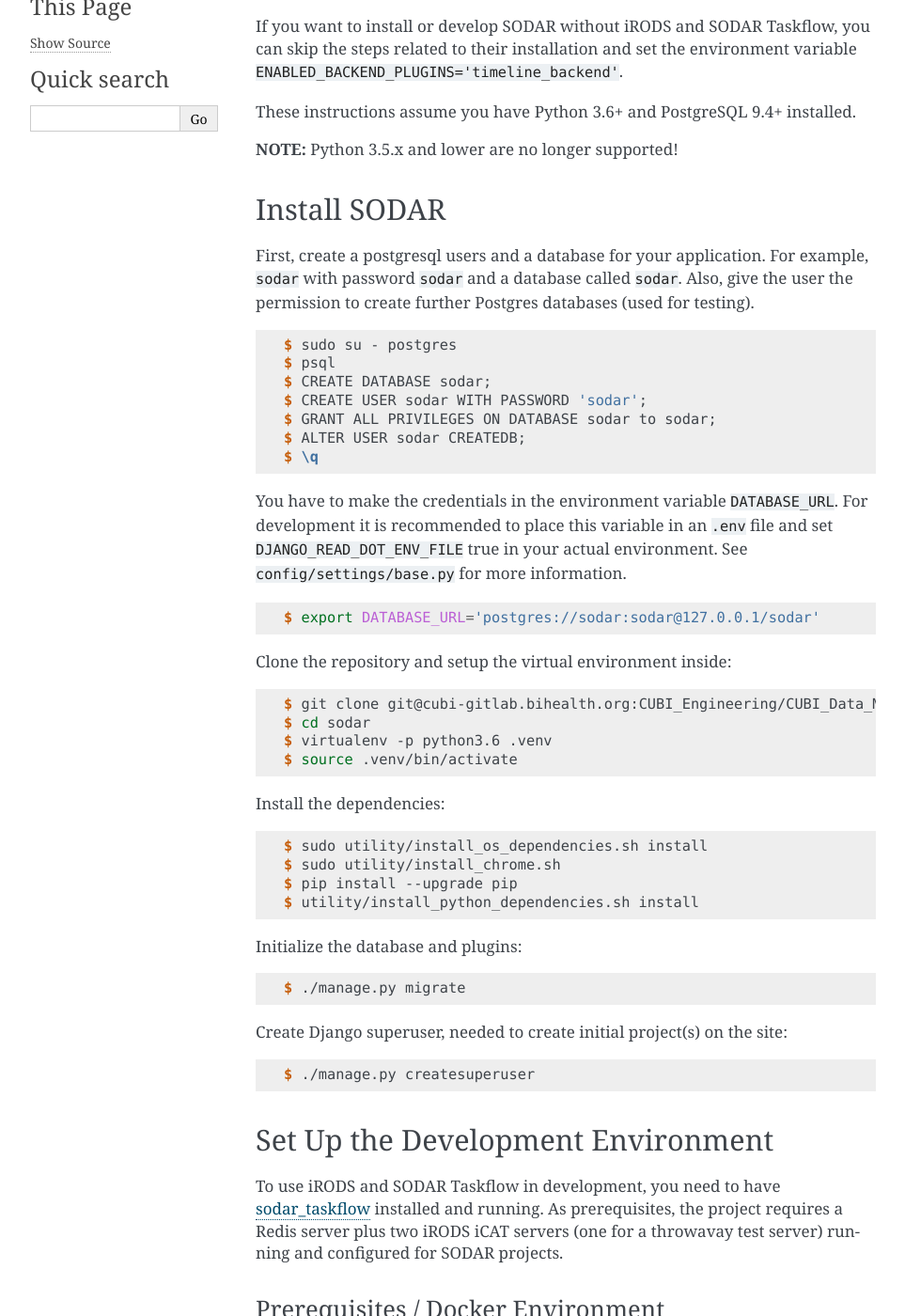
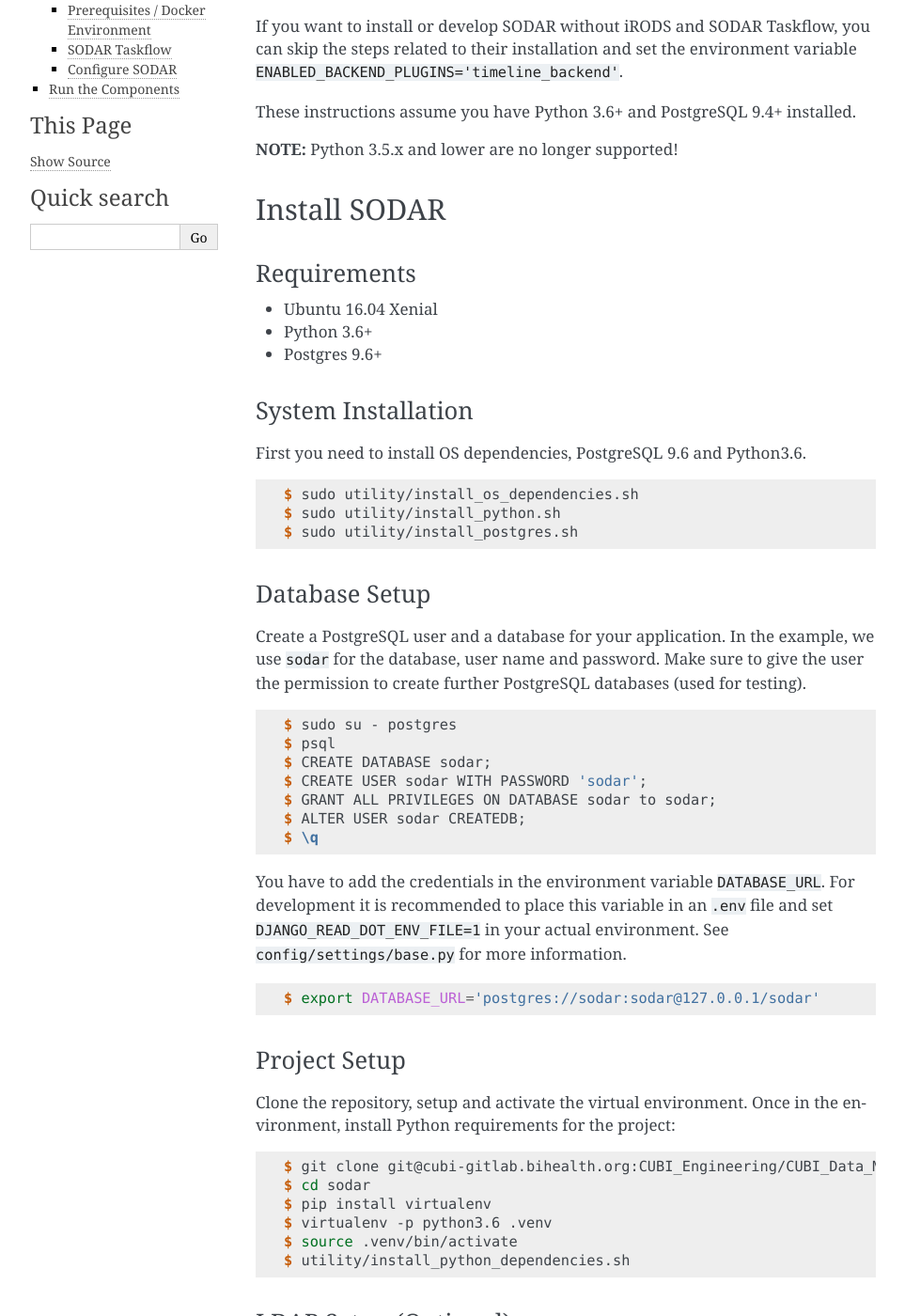
Before and after one commit to bihealth/sodar-server, a Sphinx documentation site: the page built from docs_dev/source/install.rst, in a window 1280 px wide and 1400 px high, scrolled down 304 px. Shown: the whole window at 94% size, without its empty margins (148-1111 px from the left). Built offline with Sphinx 7.4.7, drawn with Linux system fonts in a browser that asks for light colours; some of the changed text lies outside the part shown.

Commit message:
upgrade to django-sodar-core v0.4.1 release, update dependency scripts and dev docs, update .travis.yml

```diff
--- a/CHANGELOG.rst
+++ b/CHANGELOG.rst
@@ -17,6 +17,8 @@
     - Update Chrome Driver for UI tests
     - Cleanup Chrome setup
     - Update ``login.html`` override to add site messages (sodar_core#105)
+    - Upgrade to django-sodar-core v0.4.1
+    - Update site dependency utilities to match django-sodar-core v0.4.1 (sodar_core#90)
 - **Landingzones**
     - Rename Taskflow specific API views (sodar_core#104)
 - **Samplesheets**
--- a/docs_dev/source/install.rst
+++ b/docs_dev/source/install.rst
@@ -24,10 +24,31 @@
 Install SODAR
 =============
 
-First, create a postgresql users and a database for your application.
-For example, ``sodar`` with password ``sodar`` and a database called ``sodar``.
-Also, give the user the permission to create further Postgres databases (used
-for testing).
+Requirements
+------------
+
+- Ubuntu 16.04 Xenial
+- Python 3.6+
+- Postgres 9.6+
+
+System Installation
+-------------------
+
+First you need to install OS dependencies, PostgreSQL 9.6 and Python3.6.
+
+.. code-block:: console
+
+    $ sudo utility/install_os_dependencies.sh
+    $ sudo utility/install_python.sh
+    $ sudo utility/install_postgres.sh
+
+Database Setup
+--------------
+
+Create a PostgreSQL user and a database for your application. In the example,
+we use ``sodar`` for the database, user name and password. Make sure to
+give the user the permission to create further PostgreSQL databases (used for
+testing).
 
 .. code-block:: console
 
@@ -39,40 +60,50 @@
     $ ALTER USER sodar CREATEDB;
     $ \q
 
-You have to make the credentials in the environment variable ``DATABASE_URL``.
+You have to add the credentials in the environment variable ``DATABASE_URL``.
 For development it is recommended to place this variable in an ``.env`` file and
-set ``DJANGO_READ_DOT_ENV_FILE`` true in your actual environment. See
+set ``DJANGO_READ_DOT_ENV_FILE=1`` in your actual environment. See
 ``config/settings/base.py`` for more information.
 
 .. code-block:: console
 
     $ export DATABASE_URL='postgres://sodar:sodar@127.0.0.1/sodar'
 
-Clone the repository and setup the virtual environment inside:
+Project Setup
+-------------
+
+Clone the repository, setup and activate the virtual environment. Once in
+the environment, install Python requirements for the project:
 
 .. code-block:: console
 
     $ git clone git@cubi-gitlab.bihealth.org:CUBI_Engineering/CUBI_Data_Mgmt/sodar.git
     $ cd sodar
+    $ pip install virtualenv
     $ virtualenv -p python3.6 .venv
     $ source .venv/bin/activate
+    $ utility/install_python_dependencies.sh
 
-Install the dependencies:
+LDAP Setup (Optional)
+---------------------
+
+If you will be using LDAP/AD auth on your site, make sure to also run:
 
 .. code-block:: console
 
-    $ sudo utility/install_os_dependencies.sh install
-    $ sudo utility/install_chrome.sh
-    $ pip install --upgrade pip
-    $ utility/install_python_dependencies.sh install
+    $ sudo utility/install_ldap_dependencies.sh
+    $ pip install -r requirements/ldap.txt
 
-Initialize the database and plugins:
+Final Setup
+-----------
+
+Initialize the database (this will also synchronize django-plugins):
 
 .. code-block:: console
 
     $ ./manage.py migrate
 
-Create Django superuser, needed to create initial project(s) on the site:
+Create a Django superuser for the SODAR site:
 
 .. code-block:: console
 
```
Also changed, not shown: other parts of docs_dev/source/install.rst (+1 -1 lines), .gitlab-ci.yml, .travis.yml, 10 other files.
